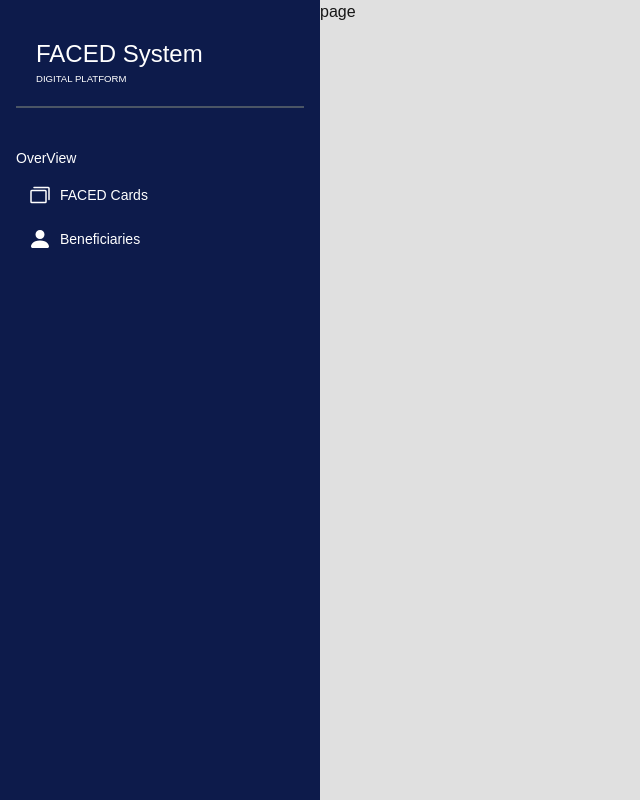
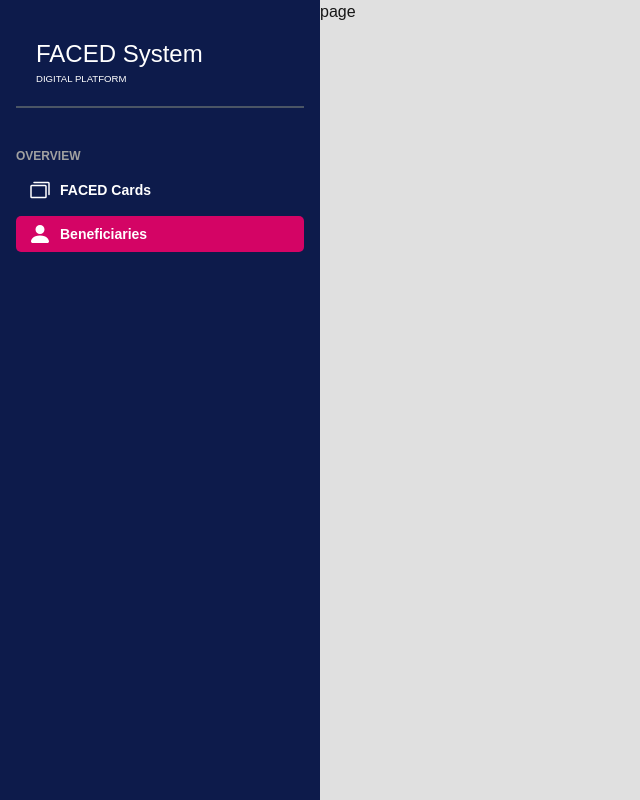
Before and after one commit to PowaAaAaaaaaaaaaA/FACED, a Next.js app: page /admin/AdminPages/BeneficiaryPage in a window 1280 px wide. Shown: the whole page, without its empty margins (0-640 px from the left). Built offline with nearby package versions, Linux system fonts and the light colour scheme.

Commit message:
added usePath to show active tabs

```diff
--- a/app/admin/layout.tsx
+++ b/app/admin/layout.tsx
@@ -1,10 +1,18 @@
-// app/admin/layout.tsx
+'use client';
 import React from "react";
 import { PiCards } from "react-icons/pi";
 import { BsPersonFill } from "react-icons/bs";
 import Link from "next/link";
+import { usePathname } from "next/navigation";
 
 export default function AdminLayout({ children }: { children: React.ReactNode }) {
+  const pathname = usePathname();
+
+  const navItems = [
+    { href: '/admin', icon: <PiCards className="text-2xl" />, label: 'FACED Cards' },
+    { href: '/admin/AdminPages/BeneficiaryPage', icon: <BsPersonFill className="text-2xl" />, label: 'Beneficiaries' },
+  ];
+
   return (
     <div className="drawer lg:drawer-open">
       <input id="my-drawer-3" type="checkbox" className="drawer-toggle" />
@@ -12,7 +20,7 @@ export default function AdminLayout({ children }: { children: React.ReactNode })
         <label htmlFor="my-drawer-3" className="btn drawer-button lg:hidden m-2 self-start">
           Open drawer
         </label>
-        {children}  {/* page content renders here */}
+        {children}
       </div>
       <div className="drawer-side bg-[#0D1B4B]">
         <label htmlFor="my-drawer-3" aria-label="close sidebar" className="drawer-overlay"></label>
@@ -22,13 +30,17 @@ export default function AdminLayout({ children }: { children: React.ReactNode })
             <p className="text-[0.6rem]">DIGITAL PLATFORM</p>
           </div>
           <div className="gap-2 flex flex-col">
-            <label>OverView</label>
-            <li className="hover:bg-amber-400 rounded-[5px]">
-              <Link href="/admin"><PiCards className="text-2xl" /> FACED Cards</Link>
-            </li>
-            <li className="hover:bg-amber-400 rounded-[5px]">
-              <Link href="/admin/AdminPages/BeneficiaryPage"><BsPersonFill className="text-2xl" /> Beneficiaries</Link>
-            </li>
+            <label className="text-[#A1A1A1] text-xs font-bold font-condensed">OVERVIEW</label>
+            {navItems.map(({ href, icon, label }) => (
+              <li
+                key={href}
+                className={`rounded-[5px] ${
+                  pathname === href ? 'bg-[#D40465]' : 'hover:bg-[#ff7eba]'
+                }`}
+              >
+                <Link href={href} className="font-bold">{icon} {label}</Link>
+              </li>
+            ))}
           </div>
         </ul>
       </div>
```
